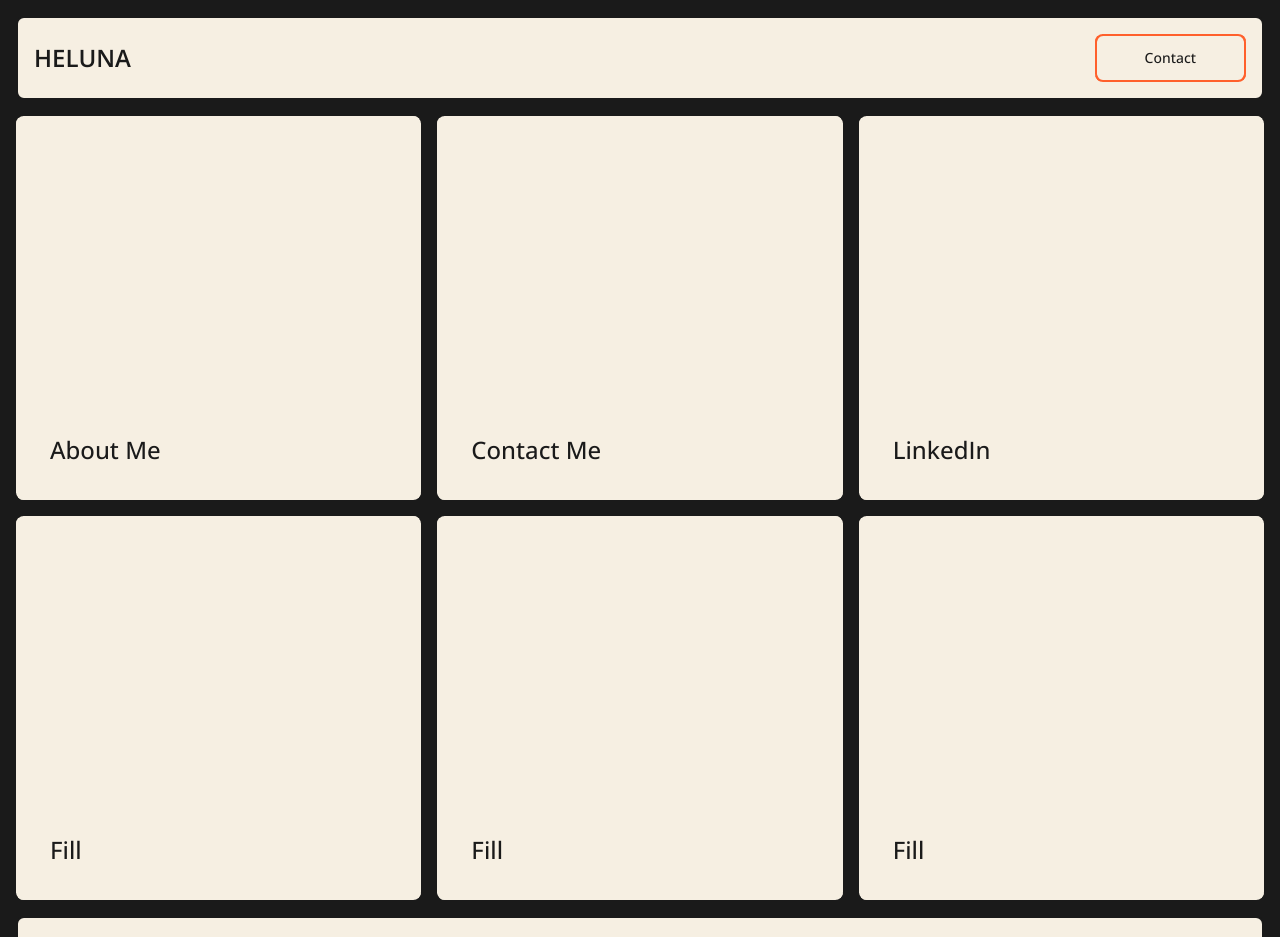
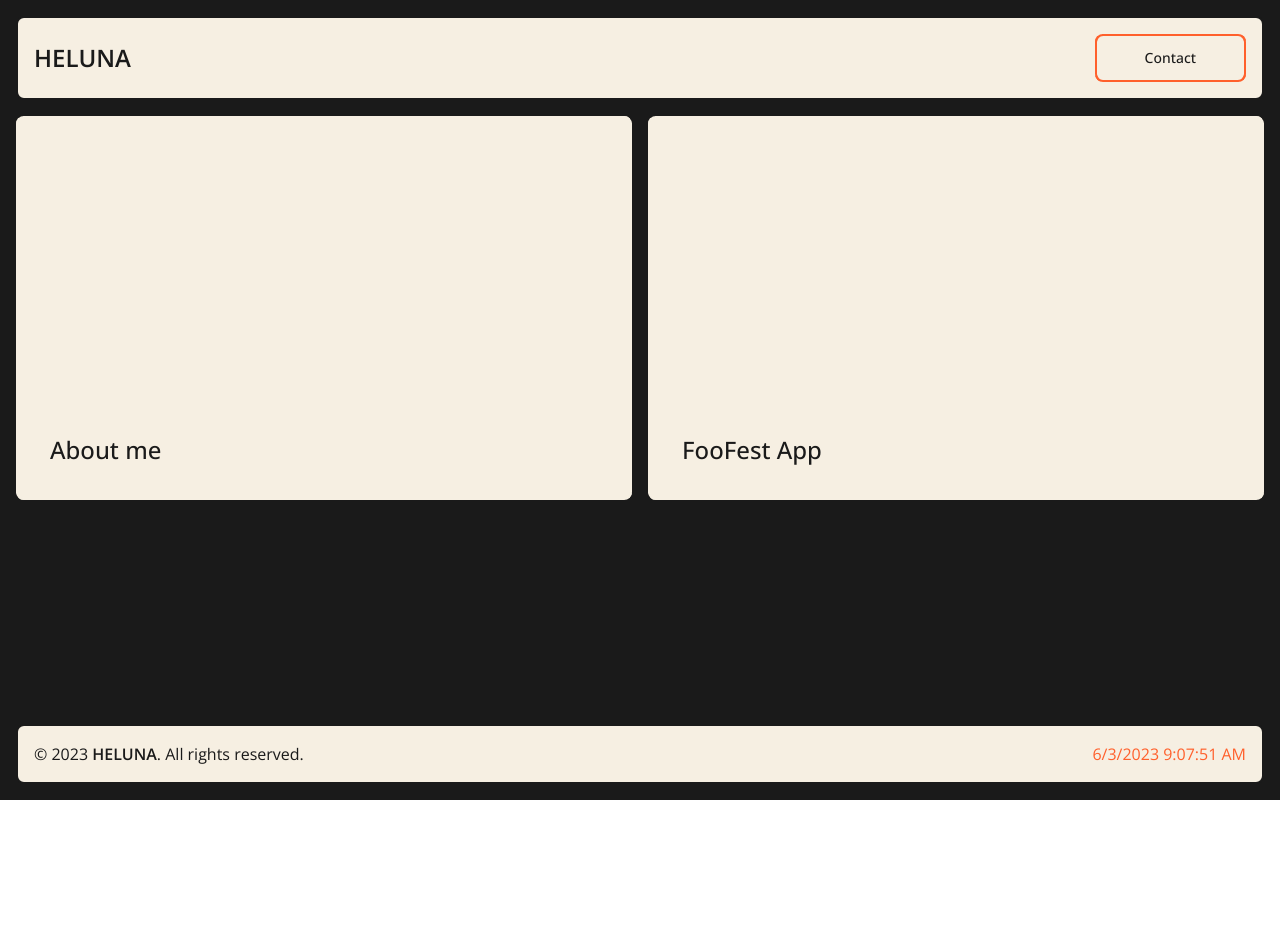
Before and after one commit to henrynavntoft/heluna, a Next.js app: page / in a window 1280 px wide. Shown: the top 937 px of the page. After the commit the page ends 800 px from the top, so only its background shows below. Built offline with nearby package versions, Linux system fonts and the light colour scheme.

Commit message:
Style changed. Working well.

```diff
--- a/src/components/CardComponent.jsx
+++ b/src/components/CardComponent.jsx
@@ -4,7 +4,7 @@ const CardComponent = ({ href, title, description, buttonText, svgPath }) => (
   <a
     href={href}
     target="_blank"
-    className="group relative block h-80 sm:h-80 lg:h-96 text-primary"
+    className="group relative block h-96 sm:h-96 lg:h-96 text-primary"
   >
     <span className="absolute inset-0 border-2 border-dashed border-secondary rounded-lg"></span>
 
--- a/src/components/Header.jsx
+++ b/src/components/Header.jsx
@@ -9,7 +9,7 @@ export default function Header() {
           HELUNA
         </span>
       </Link>
-      <nav className="flex space-x-10 justify-center items-center">
+      <nav className="flex space-x-4 justify-center items-center">
         <Link href="/">
           <span className="font-semibold cursor-pointer hover:text-accent hidden md:visible">
             About
--- a/src/components/Layout.jsx
+++ b/src/components/Layout.jsx
@@ -3,9 +3,9 @@ import Footer from "./Footer";
 
 export default function Layout({ children }) {
   return (
-    <div className="p-4 bg-primary">
+    <div className="flex flex-col min-h-screen p-4 bg-primary">
       <Header />
-      <main>{children}</main>
+      <main className="flex-grow">{children}</main>
       <Footer />
     </div>
   );
--- a/src/pages/index.jsx
+++ b/src/pages/index.jsx
@@ -14,46 +14,18 @@ export default function Home() {
         <link rel="icon" href="/favicon.svg" />
       </Head>
       <Layout>
-        <section className="grid grid-cols-1 md:grid-cols-2 lg:grid-cols-3 gap-4">
+        <section className="grid grid-cols-1 md:grid-cols-2 lg:grid-cols-2 gap-4">
           <CardComponent
-            href="https://github.com/henrynavntoft"
-            title="About Me"
-            description="I am a front-end developer and marketing professional specializing in
-          React, Tailwind, and Next.js for development. On the marketing front,
-          my expertise lies in Shopify, including substantial work in Liquid and
-          JSON, and a specialization in email marketing."
-            buttonText="Learn more"
+            href="https://www.linkedin.com/in/henry-lundberg-navntoft/"
+            title="About me"
+            description="With a passion for digital solutions, I work at the intersection of creativity and technology as a Front-End Developer and Marketing Professional. I specialize in React, Tailwind, and Next.js, harnessing their power to build intuitive and engaging digital experiences. I bring a deep understanding of Shopify, having worked extensively with Liquid and JSON to optimize eCommerce platforms. Dive in to learn more about my work and my journey."
+            buttonText="Discover More"
           />
           <CardComponent
-            href="mailto:info@heluna.dk"
-            title="Contact Me"
-            description="Have any questions or concerns? Reach out to me and I'll get back to you as soon as possible."
-            buttonText="Get in touch"
-          />
-
-          <CardComponent
-            href="https://www.linkedin.com/in/henry-lundberg-navntoft/"
-            title="LinkedIn"
-            description="Find me on LinkedIn"
-            buttonText="Go to LinkedIn"
-          />
-          <CardComponent
-            href=""
-            title="Fill"
-            description="Fill"
-            buttonText="Fill"
-          />
-          <CardComponent
-            href=""
-            title="Fill"
-            description="Fill"
-            buttonText="Fill"
-          />
-          <CardComponent
-            href=""
-            title="Fill"
-            description="Fill"
-            buttonText="Fill"
+            href="https://github.com/henrynavntoft/frontend_foofest"
+            title="FooFest App"
+            description="Discover FooFest, a comprehensive app designed and built as my capstone project during my 3rd semester at KEA. It celebrates the vibrancy of a hypothetical festival while demonstrating my ability to bring a concept to life. The app, created using React, Tailwind, and Next.js. Click below to explore the energy of FooFest and the technical finesse that went into creating it."
+            buttonText="Explore FooFest"
           />
         </section>
       </Layout>
```
